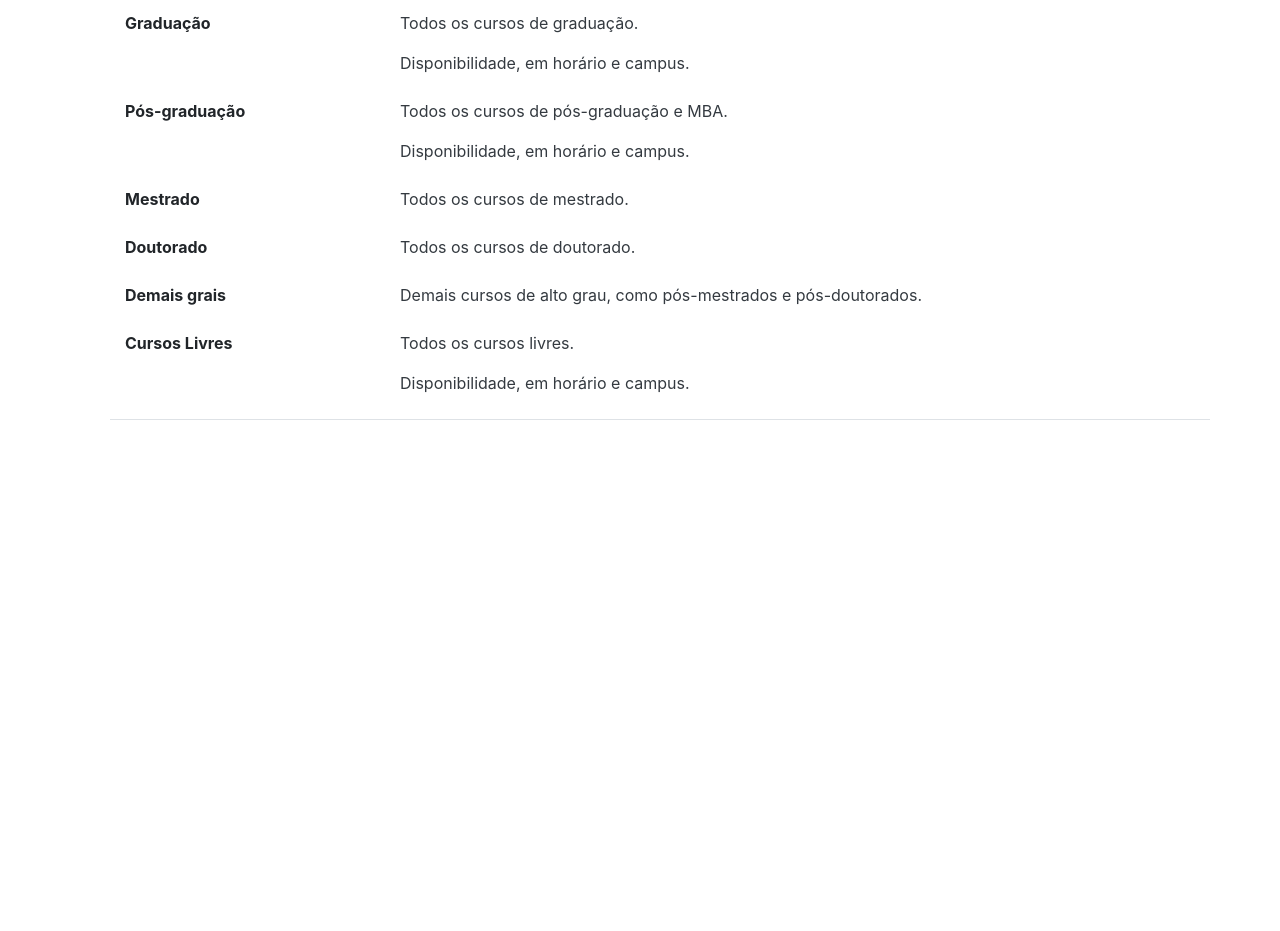
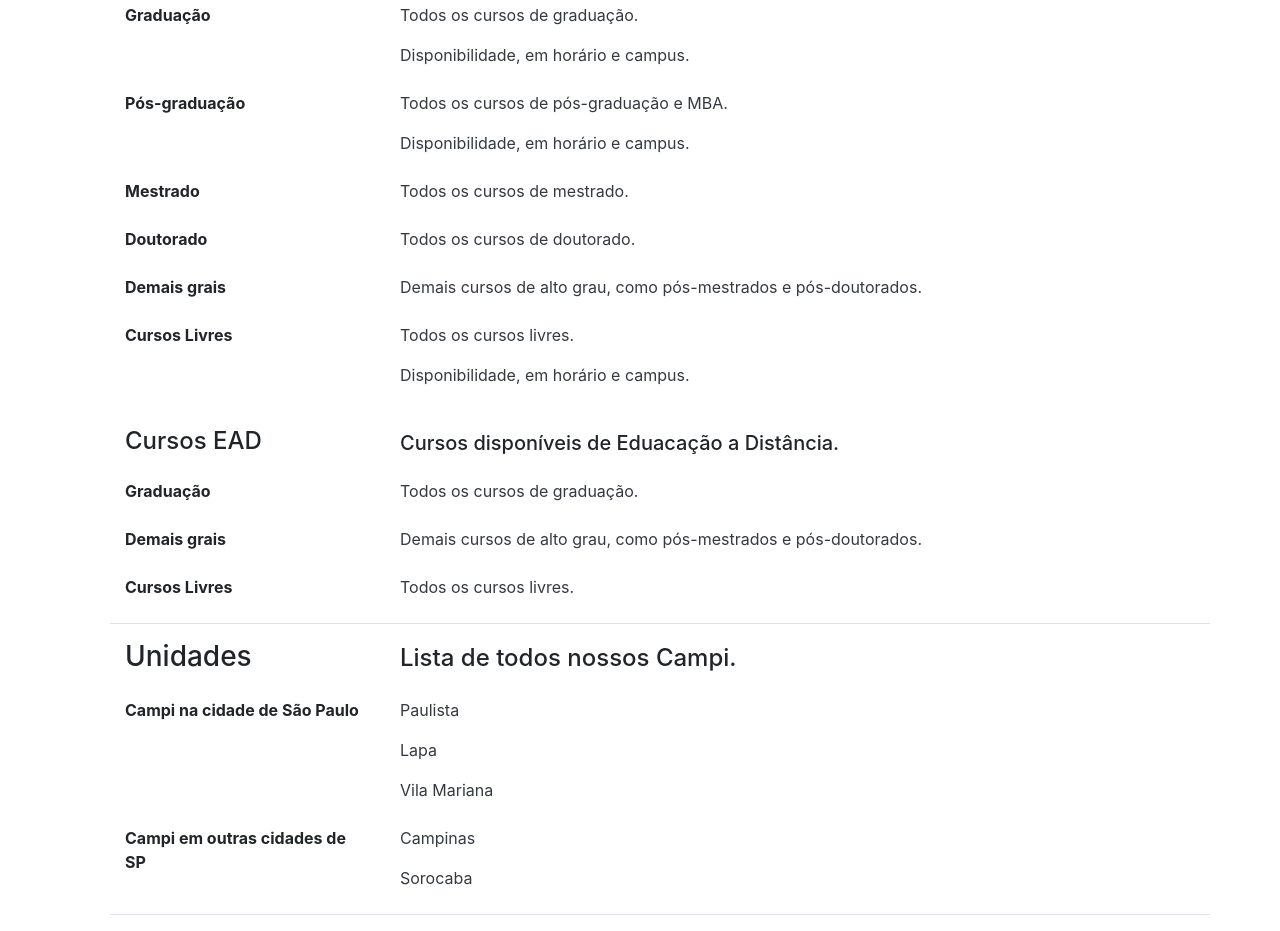
Before and after one commit to RLemonache/html_css_bootstrap, a plain HTML site: page index_boot.html in a window 1280 px wide. Shown: the part 884-1815 px from the top of the page. Before the commit the page ends 1320 px from the top, so only its background shows below. Drawn offline with nearby package versions, Linux system fonts and the light colour scheme.

Commit message:
Mais adições ao mapa

```diff
--- a/index_boot.html
+++ b/index_boot.html
@@ -14,7 +14,7 @@
       integrity="sha384-Vkoo8x4CGsO3+Hhxv8T/Q5PaXtkKtu6ug5TOeNV6gBiFeWPGFN9MuhOf23Q9Ifjh"
       crossorigin="anonymous"
     />
-    <title>UNT Mapa do site</title>
+    <title>UNiTesla Mapa do site</title>
   </head>
   <body>
     <!-- Optional JavaScript -->
@@ -35,8 +35,7 @@
       crossorigin="anonymous"
     ></script>
 
-    <header>
-      <nav class="navbar navbar-expand-lg navbar-dark bg-primary">
+    <header class="navbar scrolling-navbar navbar-expand-lg navbar-dark bg-primary">
       <a class="navbar-brand h4 my-auto" href="#">UNiTesla</a>
       <button
         class="navbar-toggler"
@@ -104,6 +103,7 @@
               <h6 class="dropdown-header">Cursos EAD</h6>
               <a class="dropdown-item" href="#">Graduação</a>
               <a class="dropdown-item" href="#">Demais grais</a>
+              <a class="dropdown-item" href="#">Cursos Livres</a>
             </div>
           </li>
 
@@ -148,16 +148,19 @@
               >Ingressante
             </a>
             <div class="dropdown-menu" aria-labelledby="navbarDropdown">
+              <h6 class="dropdown-header">Ingresso por mérito</h6>
               <a class="dropdown-item" href="#">Vestibular</a>
               <a class="dropdown-item" href="#">Nota ENEM e FUVEST</a>
               <a class="dropdown-item" href="#">Histórico Escolar</a>
               <div class="dropdown-divider"></div>
+              <h6 class="dropdown-header">Outras formas de ingresso</h6>
               <a class="dropdown-item" href="#">Transferência</a>
               <a class="dropdown-item" href="#">Retorno</a>
               <a class="dropdown-item" href="#">Nova Graduação</a>
               <div class="dropdown-divider"></div>
+              <h6 class="dropdown-header">Soluções Financeiras</h6>
               <a class="dropdown-item" href="#">Bolsas</a>
-                <a class="dropdown-item" href="#">Soluções Financeiras</a>
+              <a class="dropdown-item" href="#">Financiamentos</a>
             </div>
           </li>
           <li class="nav-item dropdown">
@@ -182,9 +185,7 @@
               <a class="dropdown-item" href="#">YouTube</a>
               <a class="dropdown-item" href="#">Instagram</a>
               <!-- <div class="dropdown-divider"></div> -->
-                <a class="dropdown-item" href="#"
-                  >Todas nossas mídias sociais</a
-                >
+              <a class="dropdown-item" href="#">Todas nossas mídias sociais</a>
             </div>
           </li>
         </ul>
@@ -217,10 +218,9 @@
           </button>
         </form>
       </div>
-      </nav>
     </header>
 
-    <div class="container mt-4">
+    <div class="container mt-3">
       <h1 class="text-primary">Mapa do site</h1>
       <ul>
         <div class="row mt-3">
@@ -321,7 +321,7 @@
             Cursos disponíveis presencialmente em nossos campi.
           </p>
         </div>
-        <dl class="row mt-3 border-bottom">
+        <dl class="row mt-3">
           <dt class="col-sm-3">Graduação</dt>
           <dd class="col-sm-9">
             <p>
@@ -382,6 +382,64 @@
             </p>
           </dd>
         </dl>
+          <div class="row mt-3">
+            <p class="col-sm-3 h4">Cursos EAD</p>
+            <p class="col-sm-9 mt-1 h5">
+              Cursos disponíveis de Eduacação a Distância.
+            </p>
+          </div>
+          <dl class="row mt-3 border-bottom">
+            <dt class="col-sm-3">Graduação</dt>
+            <dd class="col-sm-9">
+              <p>
+                <a class="text-dark" href="#">Todos os cursos de graduação.</a>
+              </p>
+            </dd>
+            <dt class="col-sm-3">Demais grais</dt>
+            <dd class="col-sm-9">
+              <p>
+                <a class="text-dark" href="#"
+                  >Demais cursos de alto grau, como pós-mestrados e
+                  pós-doutorados.</a
+                >
+              </p>
+            </dd>
+            <dt class="col-sm-3">Cursos Livres</dt>
+            <dd class="col-sm-9">
+              <p><a class="text-dark" href="#">Todos os cursos livres.</a></p>
+            </dd>
+          </dl>
+        </dl>
+      </ul>
+      <ul>
+        <div class="row mt-3">
+          <p class="col-sm-3 h3">Unidades</p>
+          <p class="col-sm-9 mt-1 h4">Lista de todos nossos Campi.</p>
+        </div>
+        <dl class="row mt-3 border-bottom">
+          <dt class="col-sm-3">Campi na cidade de São Paulo</dt>
+          <dd class="col-sm-9">
+            <p>
+              <a class="text-dark" href="#">Paulista</a>
+            </p>
+            <p>
+              <a class="text-dark" href="#">Lapa</a>
+            </p>
+            <p>
+              <a class="text-dark" href="#">Vila Mariana</a>
+            </p>
+          </dd>
+
+          <dt class="col-sm-3">Campi em outras cidades de SP</dt>
+          <dd class="col-sm-9">
+            <p>
+              <a class="text-dark" href="#">Campinas</a>
+            </p>
+            <p>
+              <a class="text-dark" href="#">Sorocaba</a>
+            </p>
+          </dd>
+        </dl>
       </ul>
     </div>
   </body>
```
Lines whose indentation alone changed are shown as unchanged.
